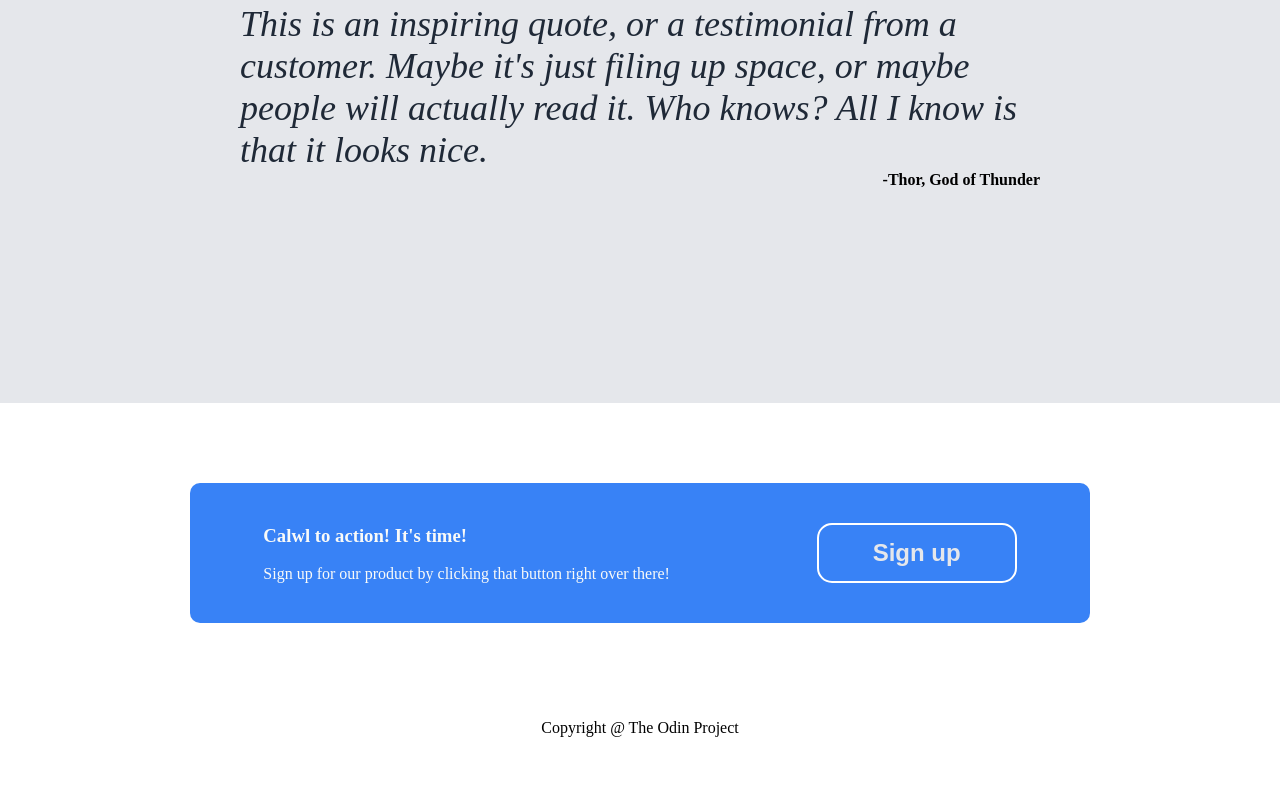
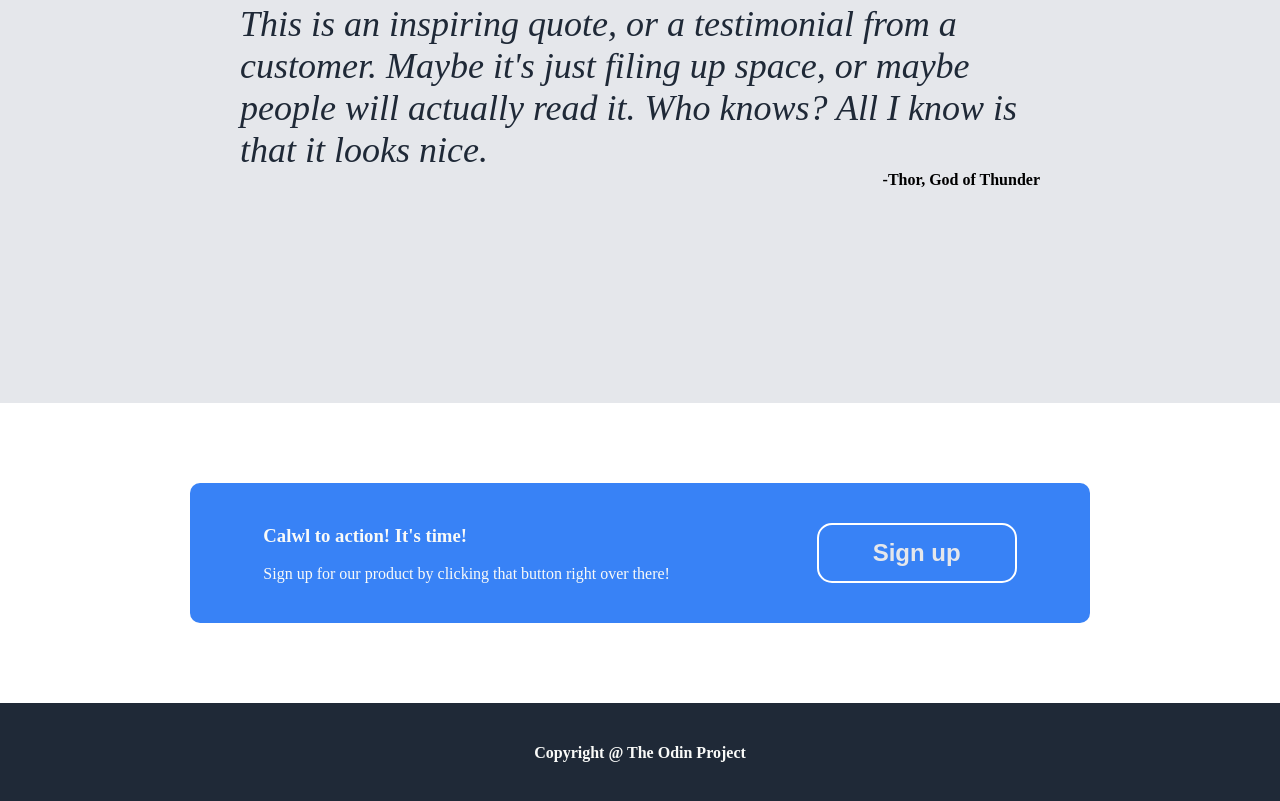
Before and after one commit to t6p4/landing-page, a plain HTML site: page index.html in a window 1280 px wide. Shown: the part 1112-1913 px from the top of the page. Before the commit the page ends 1865 px from the top, so only its background shows below. Drawn offline with Linux system fonts and the light colour scheme.

Commit message:
Style footer section

```diff
--- a/style.css
+++ b/style.css
@@ -154,3 +154,15 @@ em {
 .sub-container button {
     border: 2px solid white;
 }
+
+
+.footer {
+    display: flex;
+    justify-content: center;
+    align-items: center;
+    background-color: #1f2937;
+    height: 100px;
+    width: 100%;
+    color: #f9faf8;
+    font-weight: bold;
+}
```
